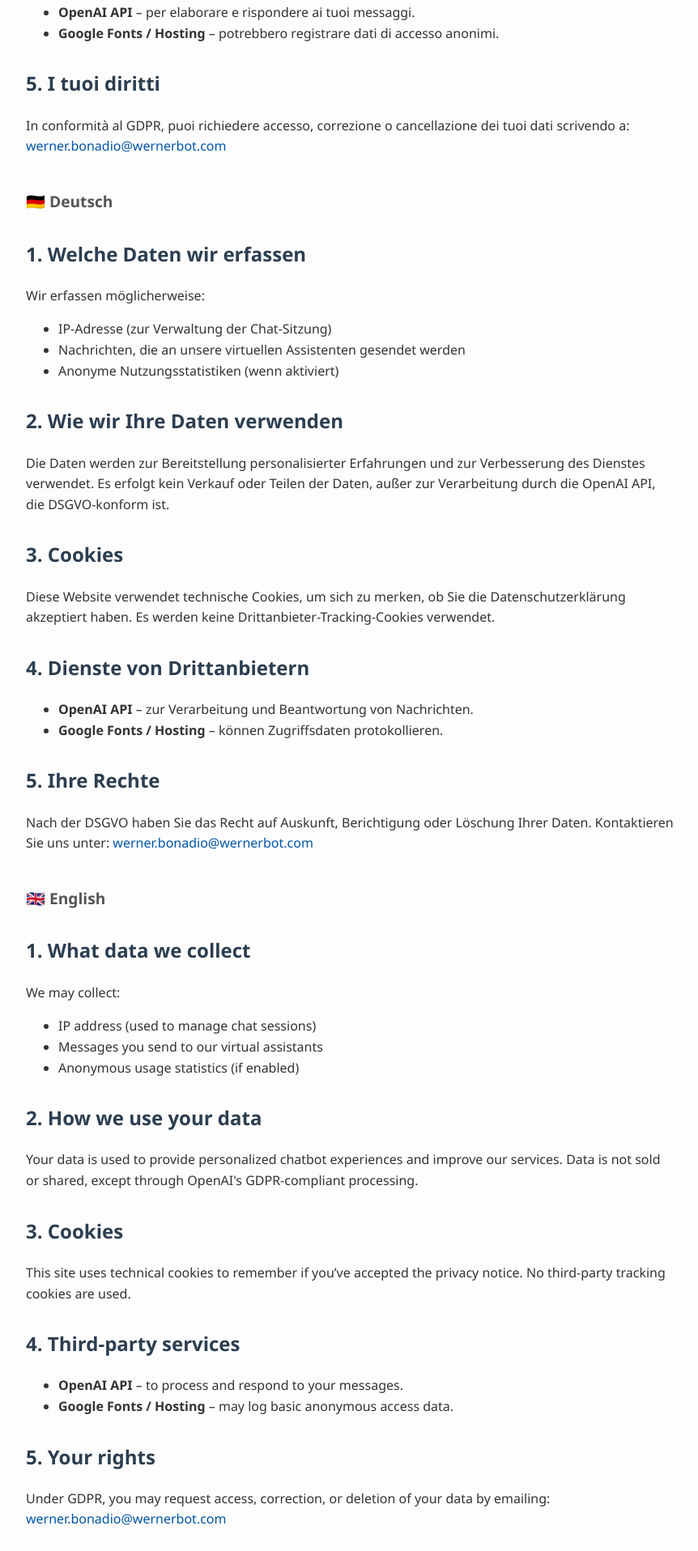
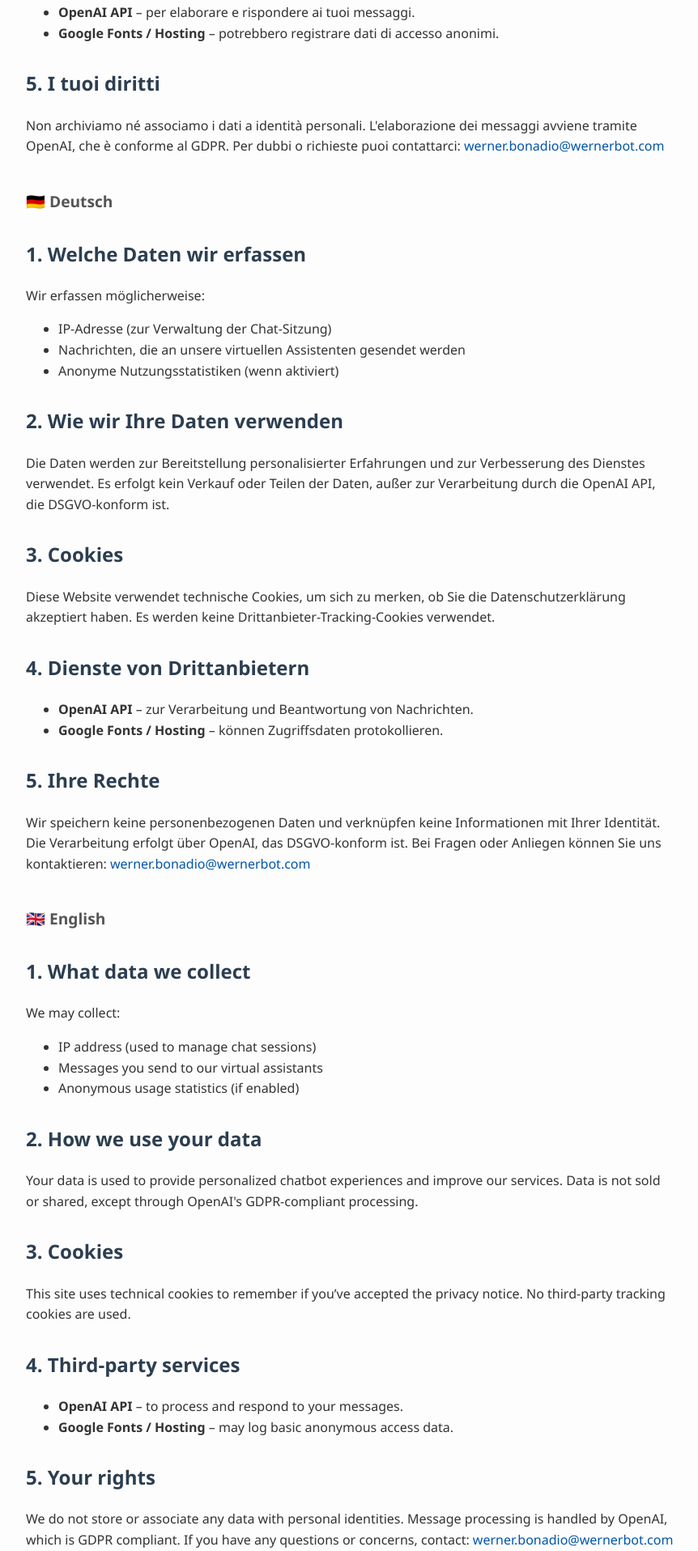
Before and after one commit to WernerBonadio/vverbo.github.io, a plain HTML site: page privacy.html in a window 1280 px wide. Shown: the part 787-2703 px from the top of the page at 81% size, without its empty margins (208-1070 px from the left). Drawn offline with Linux system fonts and the light colour scheme.

```diff
--- a/privacy.html
+++ b/privacy.html
@@ -76,7 +76,8 @@
   </ul>
 
   <h2>5. I tuoi diritti</h2>
-  <p>In conformità al GDPR, puoi richiedere accesso, correzione o cancellazione dei tuoi dati scrivendo a: <a href="mailto:werner.bonadio@wernerbot.com">werner.bonadio@wernerbot.com</a></p>
+  Non archiviamo né associamo i dati a identità personali. L'elaborazione dei messaggi avviene tramite OpenAI, che è conforme al GDPR.
+  Per dubbi o richieste puoi contattarci: <a href="mailto:werner.bonadio@wernerbot.com">werner.bonadio@wernerbot.com</a></p>
 
   <div class="lang" id="de">🇩🇪 Deutsch</div>
 
@@ -103,7 +104,8 @@
   </ul>
 
   <h2>5. Ihre Rechte</h2>
-  <p>Nach der DSGVO haben Sie das Recht auf Auskunft, Berichtigung oder Löschung Ihrer Daten. Kontaktieren Sie uns unter: <a href="mailto:werner.bonadio@wernerbot.com">werner.bonadio@wernerbot.com</a></p>
+  Wir speichern keine personenbezogenen Daten und verknüpfen keine Informationen mit Ihrer Identität. Die Verarbeitung erfolgt über OpenAI, das DSGVO-konform ist.
+  Bei Fragen oder Anliegen können Sie uns kontaktieren: <a href="mailto:werner.bonadio@wernerbot.com">werner.bonadio@wernerbot.com</a></p>
 
   <div class="lang" id="en">🇬🇧 English</div>
 
@@ -130,7 +132,8 @@
 </ul>
 
 <h2>5. Your rights</h2>
-<p>Under GDPR, you may request access, correction, or deletion of your data by emailing: <a href="mailto:werner.bonadio@wernerbot.com">werner.bonadio@wernerbot.com</a></p>
+We do not store or associate any data with personal identities. Message processing is handled by OpenAI, which is GDPR compliant.
+If you have any questions or concerns, contact: <a href="mailto:werner.bonadio@wernerbot.com">werner.bonadio@wernerbot.com</a></p>
 
     <footer>
     Last updated / Ultimo aggiornamento / Letzte Aktualisierung: May 2025 – Werner Bonadio | VAT: IT03155460219
```
